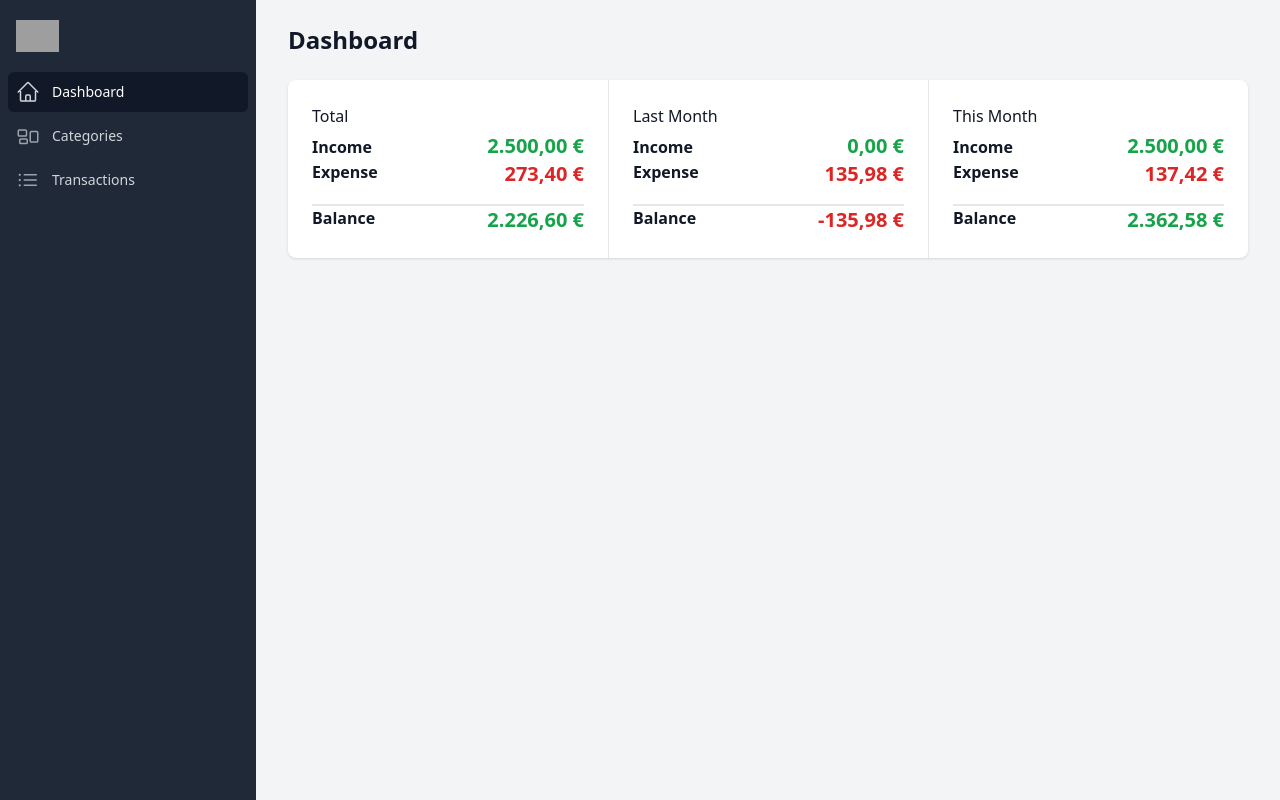
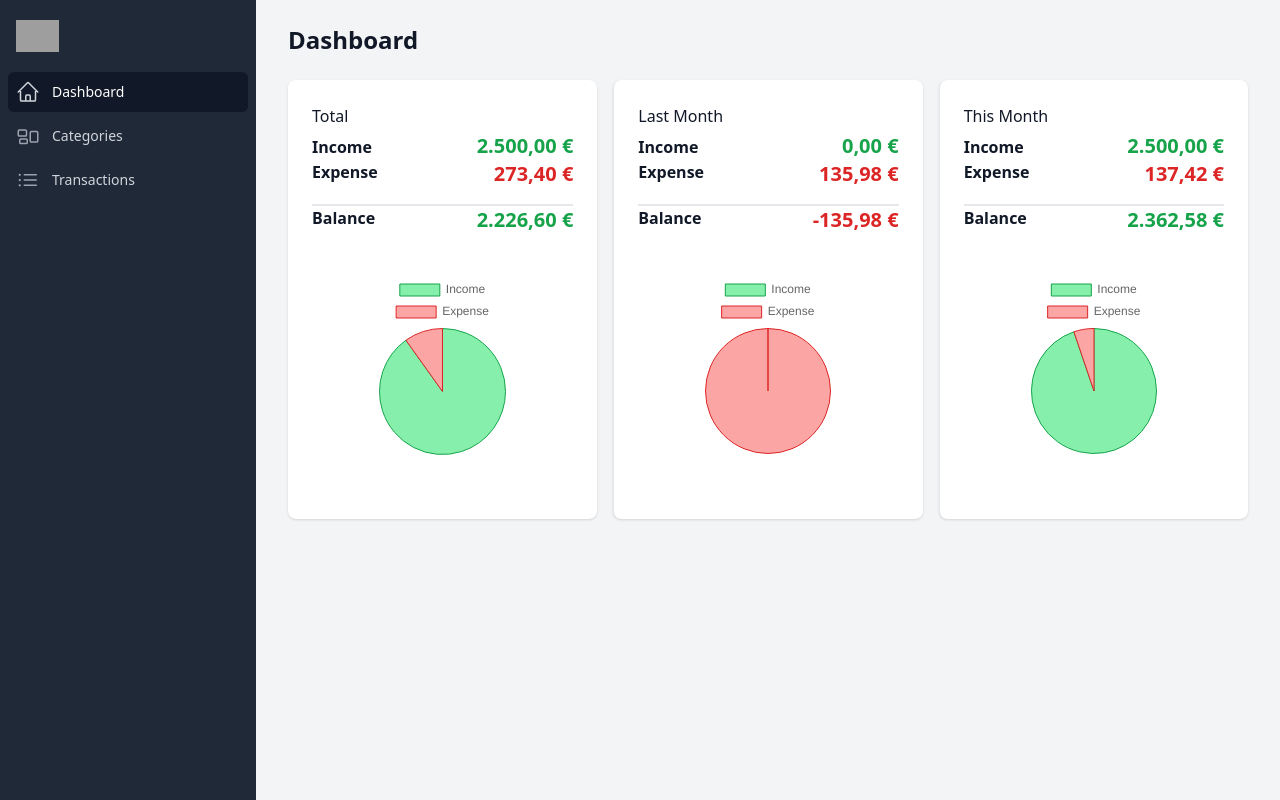
Before and after one commit to tatasadi/react-money-manager, a React (Vite) app: page / in a window 1280 px wide. Built offline with nearby package versions, Linux system fonts and the light colour scheme; grey boxes are pictures that could not be loaded.

Commit message:
add pie chart and fix bugs

```diff
--- a/package.json
+++ b/package.json
@@ -12,9 +12,11 @@
     "@headlessui/react": "^1.7.8",
     "@heroicons/react": "^2.0.14",
     "@reduxjs/toolkit": "^1.9.2",
+    "chart.js": "^4.2.1",
     "localforage": "^1.10.0",
     "match-sorter": "^6.3.1",
     "react": "^18.2.0",
+    "react-chartjs-2": "^5.2.0",
     "react-dom": "^18.2.0",
     "react-redux": "^8.0.5",
     "react-router-dom": "^6.8.0",
--- a/src/components/MonthFilter.tsx
+++ b/src/components/MonthFilter.tsx
@@ -27,10 +27,9 @@ export default function MonthFilter() {
   });
 
   const firstDate = dates[0];
-  const lastDate = dates[dates.length - 1];
 
   const previousDisabled = inSameMonth(currentDate, firstDate);
-  const nextDisabled = inSameMonth(currentDate, lastDate);
+  const nextDisabled = inSameMonth(currentDate, new Date());
 
   function handlePreviousMonth() {
     if (previousDisabled) return;
--- a/src/components/dashboard/Dashboard.tsx
+++ b/src/components/dashboard/Dashboard.tsx
@@ -7,6 +7,24 @@ import {
   inSameMonth,
   previousMonth,
 } from "../../utils";
+
+import { Chart as ChartJS, ArcElement, Tooltip, Legend } from "chart.js";
+import { Pie } from "react-chartjs-2";
+
+ChartJS.register(ArcElement, Tooltip, Legend);
+
+export const chartDate = {
+  labels: ["Income", "Expense"],
+  datasets: [
+    {
+      label: "",
+      data: null,
+      backgroundColor: ["#86efac", "#fca5a5"],
+      borderColor: ["#16a34a", "#dc2626"],
+      borderWidth: 1,
+    },
+  ],
+};
 
 function BalanceStats() {
   const transactionsState = useSelector(
@@ -64,11 +82,14 @@ function BalanceStats() {
   ];
 
   return (
-    <dl className="mt-2 grid grid-cols-1 divide-y divide-gray-200 overflow-hidden rounded-lg bg-white shadow lg:grid-cols-3 md:divide-y-0 md:divide-x">
+    <dl className="mt-2 grid grid-cols-1 divide-y divide-gray-200 lg:grid-cols-3 md:divide-y-0 md:divide-x gap-4">
       {stats.map((item) => {
         const balance = item.income - item.expense;
         return (
-          <div key={item.name} className="px-4 py-5 sm:p-6">
+          <div
+            key={item.name}
+            className="px-4 py-5 sm:p-6 bg-white shadow rounded-lg"
+          >
             <dt className="text-base font-normal text-gray-900">{item.name}</dt>
             <dd className="mt-1">
               <div className="flex justify-between items-baseline font-semibold ">
@@ -94,6 +115,21 @@ function BalanceStats() {
                   {formatCurrency(balance)}
                 </div>
               </div>
+              {balance !== 0 && (
+                <div className="flex justify-center items-center xl:p-10 lg:p-5 p-10">
+                  <Pie
+                    data={{
+                      ...chartDate,
+                      datasets: [
+                        {
+                          ...chartDate.datasets[0],
+                          data: [item.income, item.expense],
+                        },
+                      ],
+                    }}
+                  />
+                </div>
+              )}
             </dd>
           </div>
         );
--- a/src/components/transactions/TransactionModal.tsx
+++ b/src/components/transactions/TransactionModal.tsx
@@ -33,7 +33,10 @@ export default function TransactionModal() {
   const [currentTransactionId, setCurrentTransactionId] = useState("");
 
   useEffect(() => {
-    if (transactionsState.modal.currentTransaction) {
+    if (
+      transactionsState.modal.open &&
+      transactionsState.modal.currentTransaction
+    ) {
       const c = transactionsState.modal.currentTransaction;
       setFormState({
         type: c.type === CategoryType.Income ? "income" : "expense",
@@ -49,7 +52,7 @@ export default function TransactionModal() {
       setCurrentTransactionId("");
     }
     setTouched({});
-  }, [transactionsState.modal.currentTransaction]);
+  }, [transactionsState.modal.open]);
 
   const errors = getErrors(formState);
   const isValid = Object.keys(errors).length === 0;
```
Also changed, not shown: 1 other file (tests, documents, lock files or other folders).
